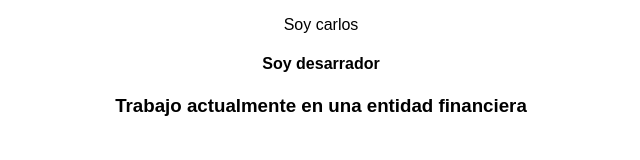
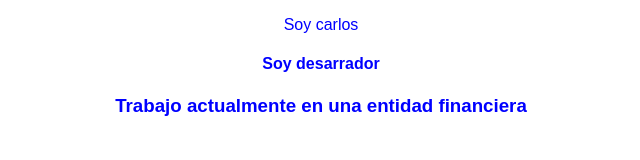
Before and after one commit to CarlosAndres140295/curso-git, a plain HTML site: page index.html in a window 1280 px wide. Shown: the whole page, without its empty margins (319-959 px from the left). Drawn offline with Linux system fonts and the light colour scheme.

Commit message:
se cambia el color de la letra y se centra el contenido

```diff
--- a/app.css
+++ b/app.css
@@ -1,4 +1,8 @@
 body{
 	text-align: center;
 	font-family:"Arial";
+	color: blue;
 }
+.container{
+	margin: 0 auto;
+}
--- a/index.html
+++ b/index.html
@@ -8,8 +8,10 @@
     <title>GIT Y GITHUB</title>
 </head>
 <body>
-    <P>Soy carlos</P>
-    <h4>Soy desarrador</h4>
-    <h3>Trabajo actualmente en una entidad financiera</h3>
+    <div class="container">
+        <P>Soy carlos</P>
+        <h4>Soy desarrador</h4>
+        <h3>Trabajo actualmente en una entidad financiera</h3>
+    </div>
 </body>
 </html>
```
